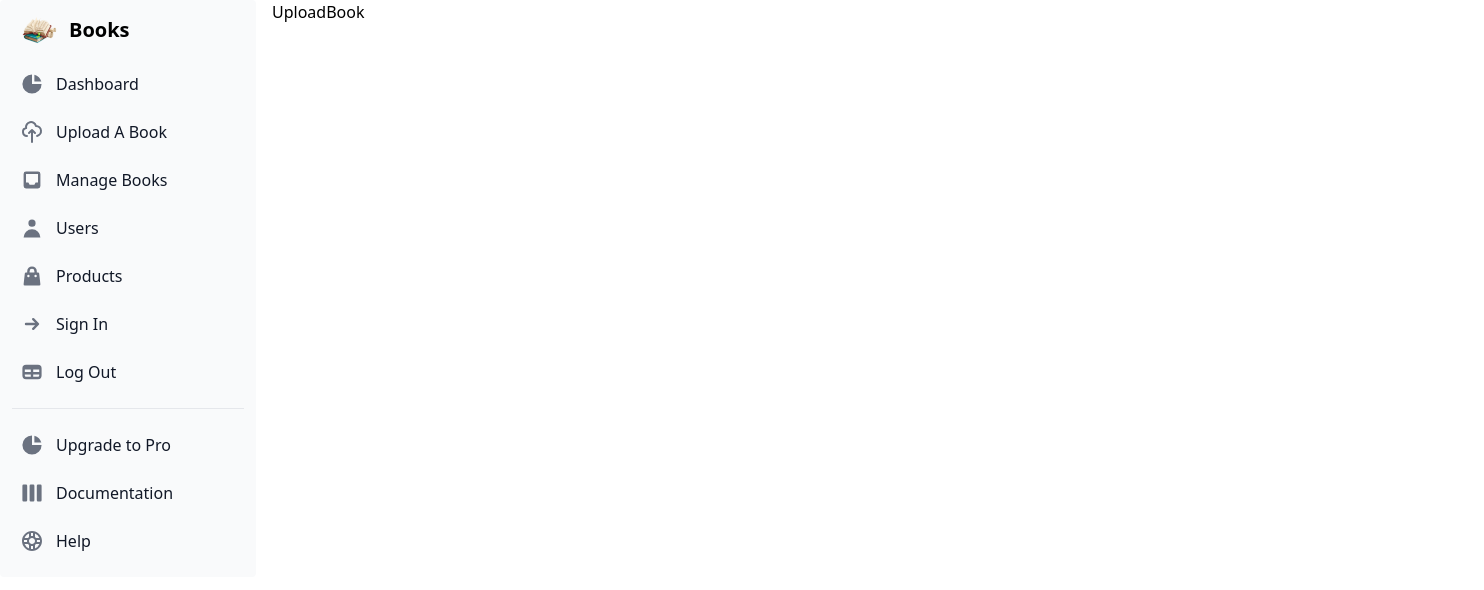
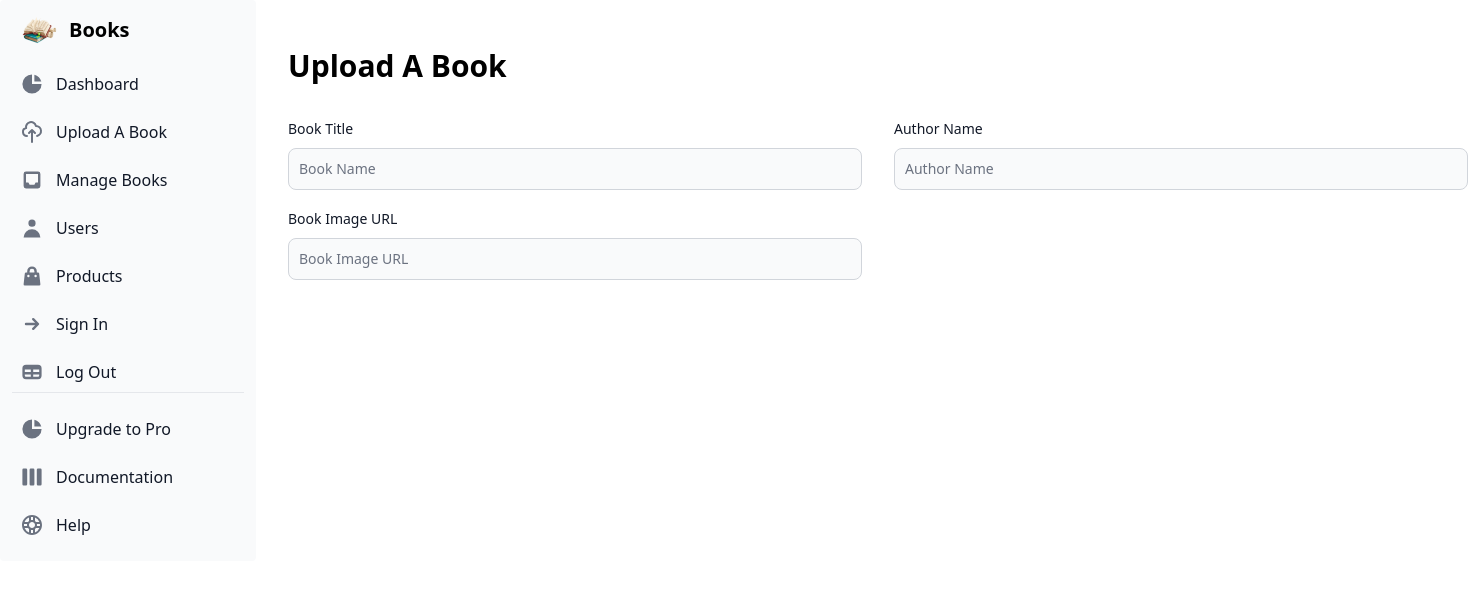
Before and after one commit to ImZAIN03/Book-Store, a React (Vite) app in the folder client/: page /admin/dashboard/upload in a window 1280 px wide. Shown: the top 590 px of the page, 1484 px wide, since content can reach past the window. Built offline with nearby package versions, Linux system fonts and the light colour scheme.

Commit message:
Upload Books

```diff
--- a/client/src/dashboard/DashboardLayout.jsx
+++ b/client/src/dashboard/DashboardLayout.jsx
@@ -1,6 +1,6 @@
 import React from 'react'
 import { Outlet } from 'react-router-dom'
-import SideBar from './Sidebar'
+import SideBar from './SideBar.jsx'
 
 const DashboardLayout = () => {
   return (
--- a/client/src/dashboard/SideBar.jsx
+++ b/client/src/dashboard/SideBar.jsx
@@ -14,11 +14,11 @@ import userImg from "../assets/awardbooks.png";
 
 const SideBar = () => {
   return (
-    <Sidebar aria-label="Sidebar with content separator example">
-      <Sidebar.Logo href="#" img={userImg} imgAlt="Books logo">
+    <Sidebar aria-label="Sidebar with content separator example" className="lg:w-64 lg:flex-shrink-0">
+      <Sidebar.Logo href="/" img={userImg} imgAlt="Books logo">
         Books
       </Sidebar.Logo>
-      <Sidebar.Items>
+      <Sidebar.Items className="mt-4">
         <Sidebar.ItemGroup>
           <Sidebar.Item href="/admin/dashboard" icon={HiChartPie}>
             Dashboard
@@ -42,7 +42,7 @@ const SideBar = () => {
             Log Out
           </Sidebar.Item>
         </Sidebar.ItemGroup>
-        <Sidebar.ItemGroup>
+        <Sidebar.ItemGroup className="mt-4 lg:mt-0"> {/* Adjust spacing on small devices */}
           <Sidebar.Item href="#" icon={HiChartPie}>
             Upgrade to Pro
           </Sidebar.Item>
--- a/client/src/dashboard/UploadBook.jsx
+++ b/client/src/dashboard/UploadBook.jsx
@@ -1,8 +1,77 @@
 import React from 'react'
+import { Button, Checkbox, Label, TextInput } from 'flowbite-react';
+
 
 const UploadBook = () => {
   return (
-    <div>UploadBook</div>
+    <div className='px-4 my-12'>
+      <h2 className='mb-8 text-3xl font-bold'>Upload A Book</h2>
+
+      <form className="flex lg:w-[1180px] flex-col flex-wrap gap-4">
+        {/* First Row */}
+        <div className='flex gap-8'>
+          <div className='lg:w-1/2'>
+        <div className="mb-2 block">
+          <Label
+            htmlFor="bookTitle"
+            value="Book Title"
+          />
+        </div>
+        <TextInput
+          id="bookTitle"
+          name='bookTitle'
+          placeholder="Book Name"
+          required
+          type="text"
+        />
+        </div>
+
+        {/* Author Name */}
+        <div className='lg:w-1/2'>
+        <div className="mb-2 block">
+          <Label
+            htmlFor="authorName"
+            value="Author Name"
+          />
+        </div>
+        <TextInput
+          id="authorName"
+          name='authorName'
+          placeholder="Author Name"
+          required
+          type="text"
+        />
+          </div>
+        </div>
+
+        {/* Second Row   */}
+        <div className='flex gap-8'>
+          <div className='lg:w-1/2'>
+        <div className="mb-2 block">
+          <Label
+            htmlFor="imageURL"
+            value="Book Image URL"
+          />
+        </div>
+        <TextInput
+          id="imageURL"
+          name='imageURL'
+          placeholder="Book Image URL"
+          required
+          type="text"
+        />
+        </div>
+
+        {/* Category */}
+        <div className='lg:w-1/2'>
+
+
+          </div>
+        </div>
+
+
+    </form>
+    </div>
   )
 }
 
```
